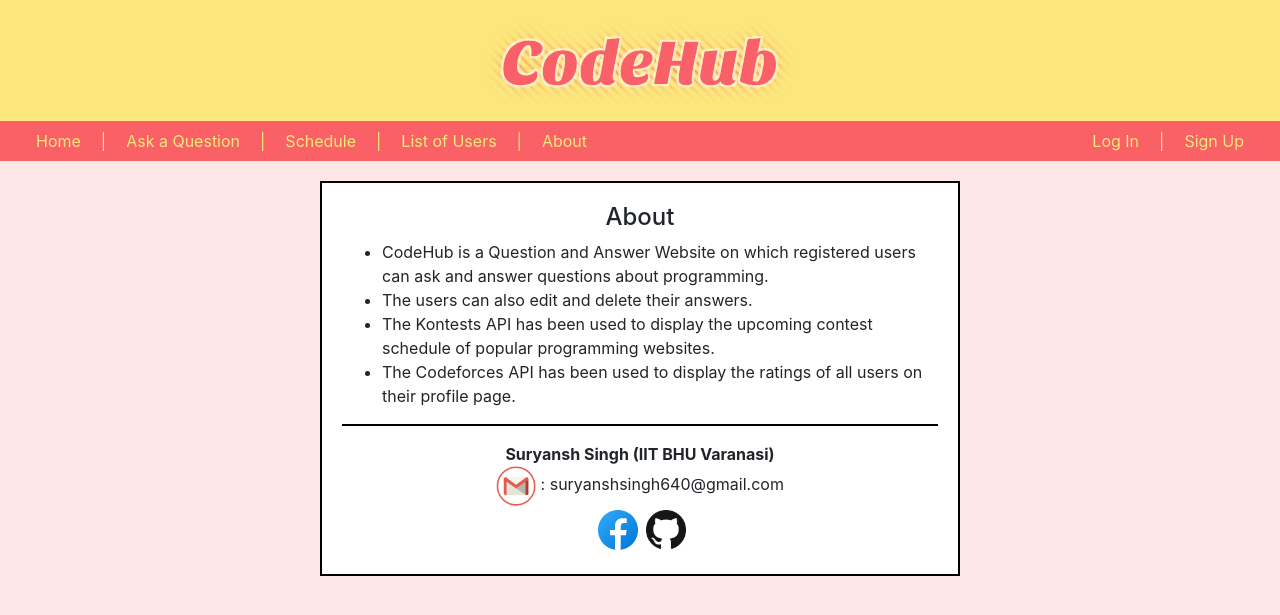
After one commit to decapitator007/CodeHub, a Django app: page /about/ in a window 1280 px wide. The commit adds this page. Shown: the top 615 px of the page. Run offline with Django 3.2, Linux system fonts and the light colour scheme; some libraries are stand-ins or nearby versions.

Commit message:
About,Favicon

```diff
--- /dev/null
+++ b/CodeHub/templates/CodeHub/about.html
@@ -0,0 +1,20 @@
+{%extends 'CodeHub/form_base.html'%}
+{%load static%}
+{%block content%}
+<div class="content">
+    <h4>About</h4>
+    <ul>
+        <li>CodeHub is a Question and Answer Website on which registered users can ask and answer questions about programming.</li>
+        <li>The users can also edit and delete their answers.</li>
+        <li>The Kontests API has been used to display the upcoming contest schedule of popular programming websites.</li>
+        <li>The Codeforces API has been used to display the ratings of all users on their profile page.</li>
+    </ul>
+    <hr>
+    <div class="center">
+        <b>Suryansh Singh (IIT BHU Varanasi)</b><br>
+        <img src="{%static 'images/Gmail.png'%}" style="height:40px;width:40px"> : suryanshsingh640@gmail.com<br>
+        <a href="https://www.facebook.com/suryansh.dhoni/">{%include './icons/fb.svg'%}</a>
+        <a href="https://github.com/decapitator007"><img src="{%static 'images/git1.png'%}" style="height:40px;width:40px"></a>
+    </div>
+</div>
+{%endblock%}
--- a/CodeHub/templates/CodeHub/form_base.html
+++ b/CodeHub/templates/CodeHub/form_base.html
@@ -4,11 +4,12 @@
     <head>
         <title>CodeHub</title>
         <meta charset="UTF-8">
-        <!-- <meta name="viewport" content="width=device-width,initial-scale=1.0"> -->
+        <!--<meta name="viewport" content="width=device-width,initial-scale=1.0">-->
         <link rel="stylesheet" href="https://cdn.jsdelivr.net/npm/bootstrap@4.5.3/dist/css/bootstrap.min.css" integrity="sha384-TX8t27EcRE3e/ihU7zmQxVncDAy5uIKz4rEkgIXeMed4M0jlfIDPvg6uqKI2xXr2" crossorigin="anonymous">
         <link rel="stylesheet" href="{%static 'css/style.css'%}">
         <script src="https://ajax.googleapis.com/ajax/libs/jquery/3.5.1/jquery.min.js"></script>
         <script src="https://maxcdn.bootstrapcdn.com/bootstrap/3.4.1/js/bootstrap.min.js"></script>
+        <link rel="icon" href="{%static 'images/favicon.png'%}" sizes="16x16" type="image/png">
     </head>
     <body>
         {%for message in messages%}
@@ -26,7 +27,8 @@
                     <li><a href="{%url 'home'%}">Home</a>|</li>
                     <li><a href="{%url 'new_ques'%}">Ask a Question</a>|</li>
                     <li><a href="{%url 'schedule'%}">Schedule</a>|</li>
-                    <li><a href="{%url 'list'%}">List of Users</a></li>
+                    <li><a href="{%url 'list'%}">List of Users</a>|</li>
+                    <li><a href="{%url 'about'%}">About</a></li>
                 </ul>
                 <ul class="right">
                     {%if user.is_authenticated%}
--- a/CodeHub/templates/CodeHub/schedule.html
+++ b/CodeHub/templates/CodeHub/schedule.html
@@ -4,6 +4,10 @@
 <div class="content">
     <h4>Upcoming Contests on Codeforces, Codechef and Leetcode</h4>
     <table>
+        <colgroup>
+            <col style="width:70%;">
+            <col style="width:30%;">
+        </colgroup>
         <thead>
             <tr>
                 <th>Name</th>
--- a/CodeHub/urls.py
+++ b/CodeHub/urls.py
@@ -13,4 +13,5 @@ urlpatterns=[
     path('profile/<string>/',views.profile,name='profile'),
     path('schedule/',views.schedule,name='schedule'),
     path('list/',views.list,name='list'),
+    path('about/',views.about,name='about'),
 ]
--- a/CodeHub/views.py
+++ b/CodeHub/views.py
@@ -8,6 +8,9 @@ from django.contrib import messages
 from django.conf import settings
 from django.core.mail import send_mail
 import requests,datetime
+#About
+def about(request):
+    return render(request,'CodeHub/about.html',{})
 #List of Users
 def list(request):
     userlist=User.objects.all()
```
Also changed, not shown: CodeHub/static/images/Gmail.png (added), CodeHub/static/images/favicon.png (added), CodeHub/static/images/git1.png (added), CodeHub/templates/CodeHub/icons/fb.svg (added).
